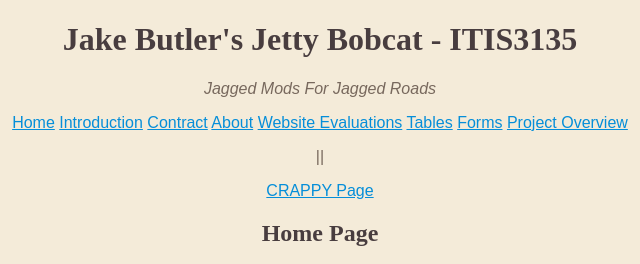
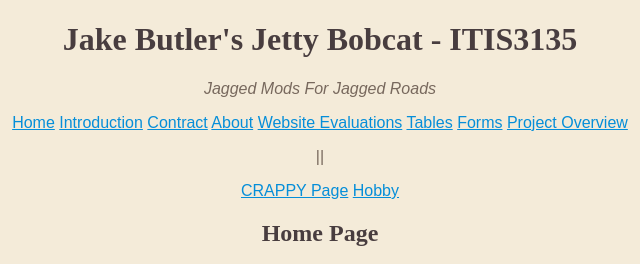
Before and after one commit to jakebtlr/jakebtlr.github.io, a plain HTML site: page itis3135/index.html in a window 1280 px wide. Shown: the top 264 px of the page, 320-960 px from the left. Drawn offline with Linux system fonts and the light colour scheme.

Commit message:
hobby 2.0

```diff
--- a/itis3135/components/header.html
+++ b/itis3135/components/header.html
@@ -13,5 +13,6 @@
         <a href="project_overview.html">Project Overview</a>
         <p>||</p>
         <a href="stuff/MAIN PAGE&.htm">CRAPPY Page</a>
+        <a href="hobby/index.html">Hobby</a>
     </nav>
 </header>
```
Also changed, not shown: itis3135/hobby/index.html (+1 -0 lines).
